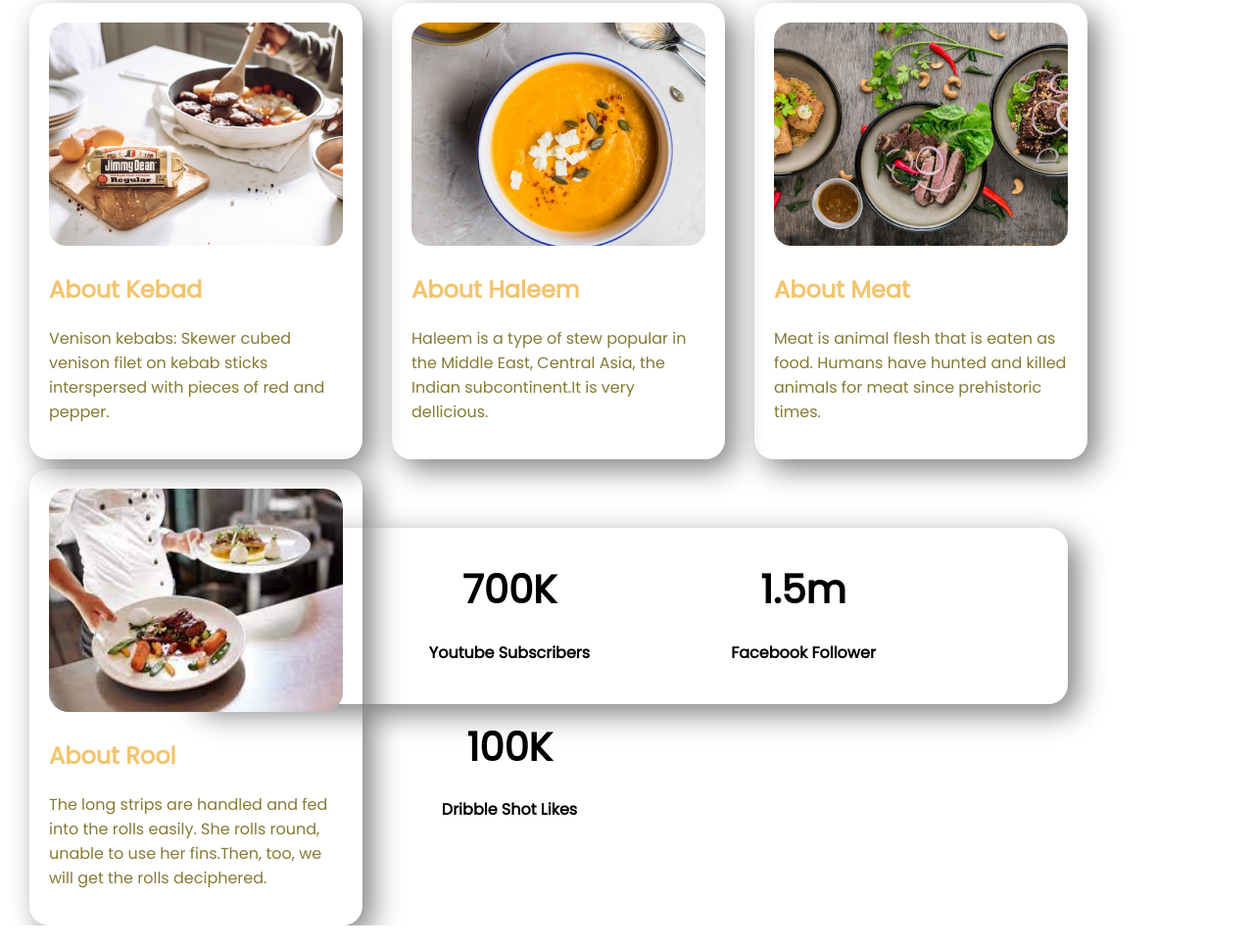
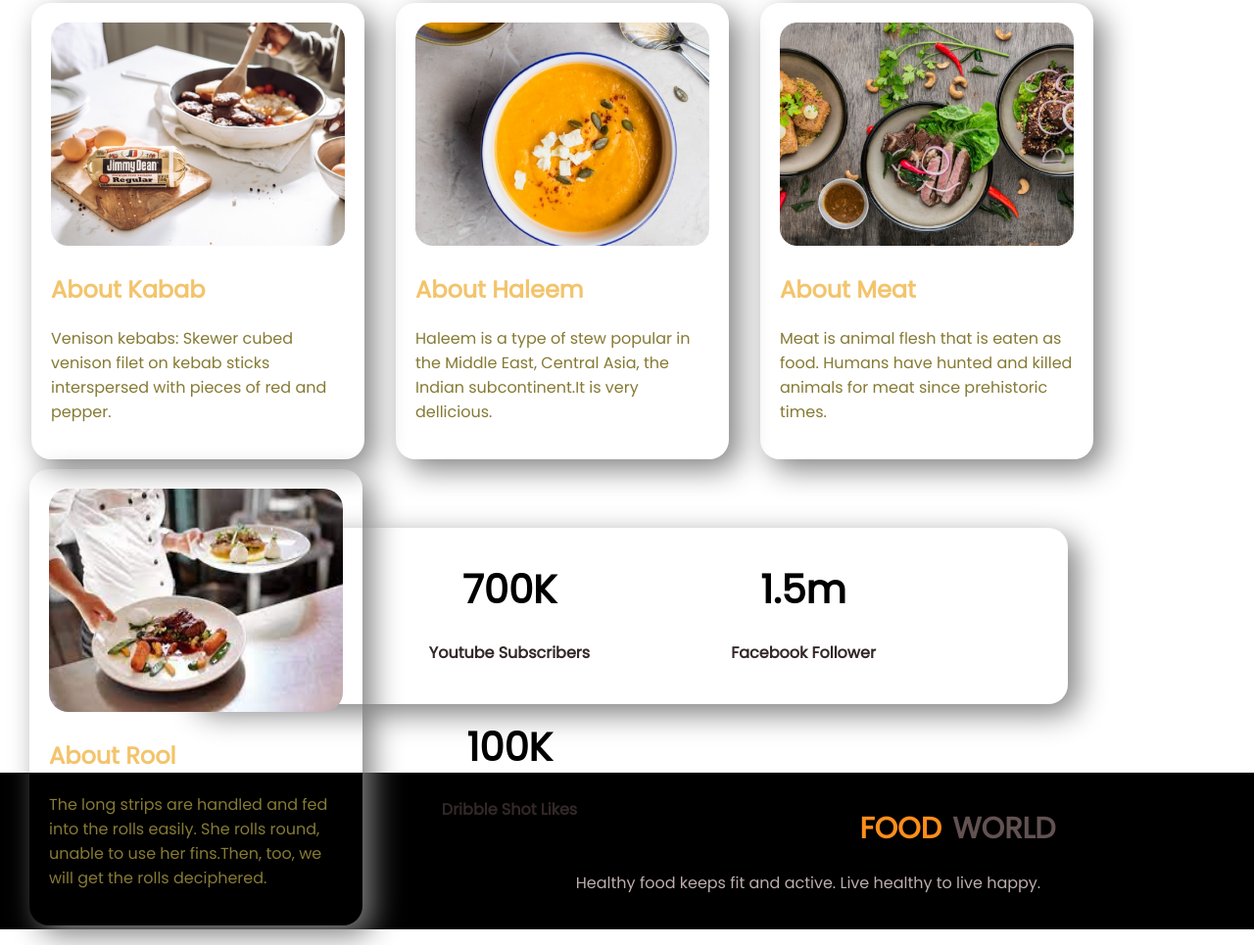
Before and after one commit to rehadhasan/foodwebsite, a plain HTML site: page index.html in a window 1280 px wide. Shown: the part 1724-2689 px from the top of the page at 98% size. Drawn offline with Linux system fonts and the light colour scheme.

Commit message:
added footer

```diff
--- a/index.html
+++ b/index.html
@@ -134,7 +134,7 @@
 
                 <img src="images/Project Cover.jpg" alt="">
 
-                <h2>About Kebad</h2>
+                <h2>About Kabab</h2>
 
                 <p>Venison kebabs: Skewer cubed venison filet
                     on kebab sticks interspersed with pieces of
@@ -228,6 +228,20 @@
 
     </section>
 
+    <section id="footer">
+
+        <div class="foodworld">
+
+            <h1><span class="food">FOOD</span> <span>WORLD</span></h1>
+
+            <p> Healthy food keeps fit and active.
+                Live healthy to live happy.</p>
+
+        </div>
+
+
+    </section>
+
 
 
 
--- a/style.css
+++ b/style.css
@@ -175,7 +175,7 @@ body{
     color: rgb(134, 122, 52);
 }
 .foodimage:first-child{
-    margin-left: 30px;
+    margin-left: 32px;
 }
 .foodimage2 img{
     max-width: 300px;
@@ -213,8 +213,32 @@ body{
     font-size: 40px;
     margin-bottom: 0px;
 }
+.socialfollowers h4{
+    color: rgb(51, 40, 40);
+}
 .socialfollowers {
     float: left;
     text-align: center;
     width: 300px;
 }
+.foodworld h1{
+    padding-top: 35px;
+}
+.foodworld p {
+    color: rgb(190, 173, 173);
+    padding-bottom: 35px;
+}
+section#footer {
+    text-align: center;
+    background-color: black;
+    margin-top: 70px;
+}
+span.food {
+    color: #ff8e1a;
+    font-size: 30px;
+}
+span {
+    color: #705e5ede;
+    font-size: 30px;
+    margin-left: 5px;
+}
```
